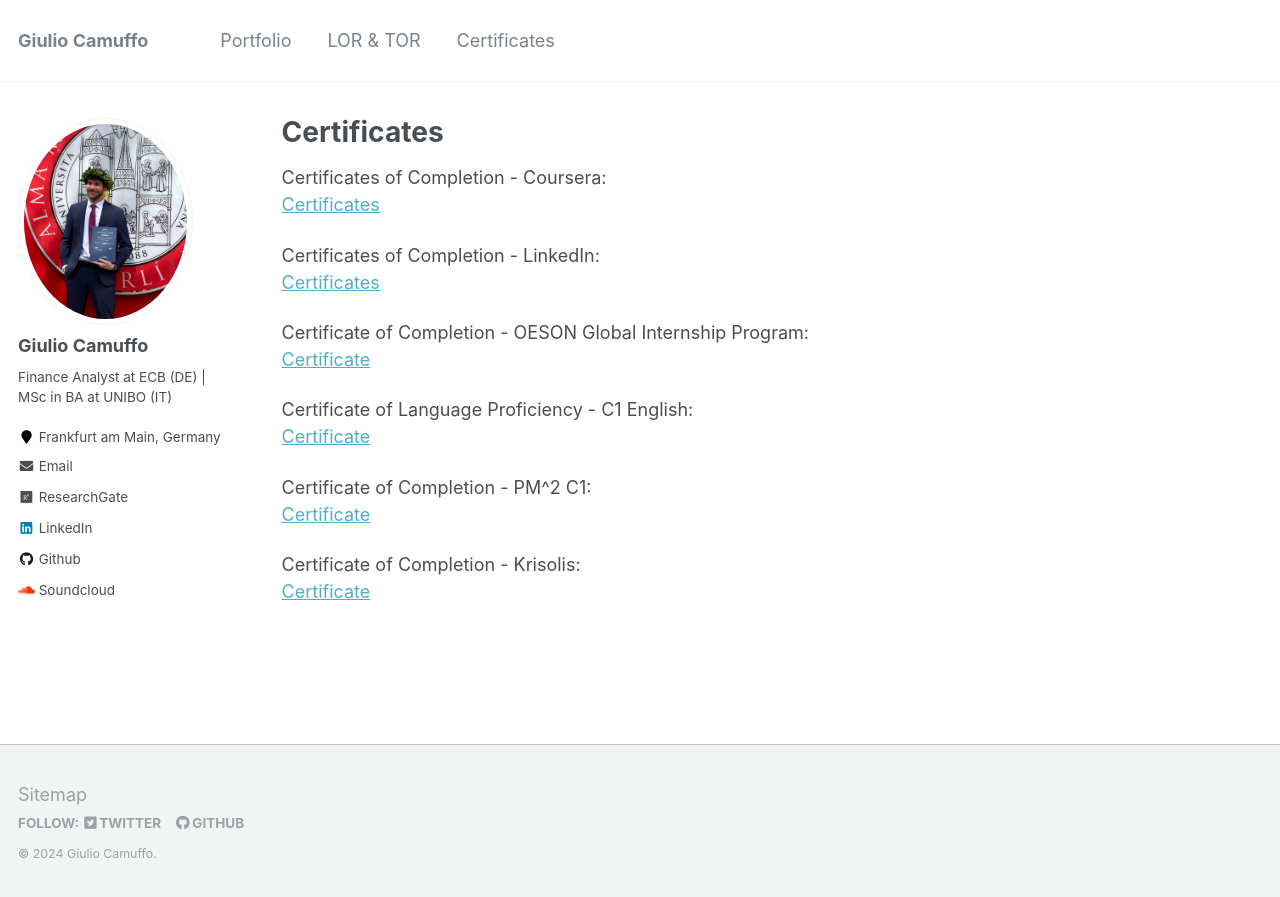
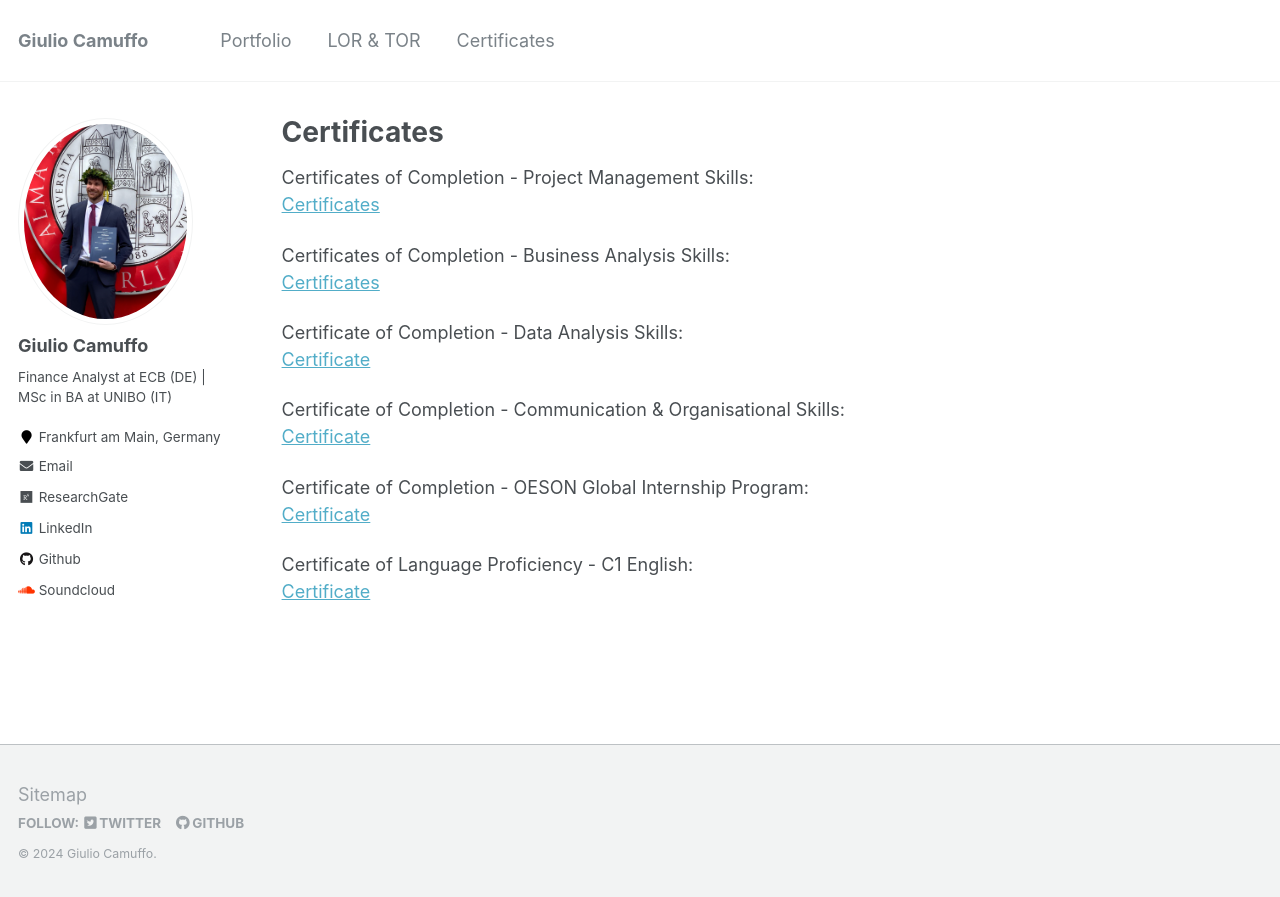
Before and after one commit to giulio-camuffo/giulio-camuffo.github.io, a Jekyll site: the page built from _pages/certificates.md, in a window 1280 px wide. Shown: the top 897 px of the page. Built offline with Jekyll 4.4.1, drawn with Linux system fonts in a browser that asks for light colours; nearby versions of some CDN libraries.

Commit message:
Update certificates.md

```diff
--- a/_pages/certificates.md
+++ b/_pages/certificates.md
@@ -5,20 +5,20 @@ permalink: /certificates/
 author_profile: true
 ---
 
-Certificates of Completion - Coursera:
-[Certificates](/files/Coursera-Certificates.pdf)
+Certificates of Completion - Project Management Skills:
+[Certificates](/files/Certificates-of-Completion-Project-Management.pdf)
 
-Certificates of Completion - LinkedIn:
-[Certificates](/files/LinkedIn_Certificates_GiulioCamuffo.pdf)
+Certificates of Completion - Business Analysis Skills:
+[Certificates](/files/Certificates-of-Completion-Business-Analysis.pdf)
+
+Certificate of Completion - Data Analysis Skills:
+[Certificate](/files/Certificates-of-Completion-Data-Analysis.pdf)
+
+Certificate of Completion - Communication & Organisational Skills:
+[Certificate](/files/Certificates-of-Completion-Communication-&-Organisational-Skills.pdf)
 
 Certificate of Completion - OESON Global Internship Program:
 [Certificate](/files/GC-OESON-Certif.pdf)
 
 Certificate of Language Proficiency - C1 English:
 [Certificate](/files/C1-English-OLS-Certificate.pdf)
-
-Certificate of Completion - PM^2 C1:
-[Certificate](/files/PM^2-certificate.pdf)
-
-Certificate of Completion - Krisolis:
-[Certificate](/files/Krisolis-merged-certificates.pdf)
```
